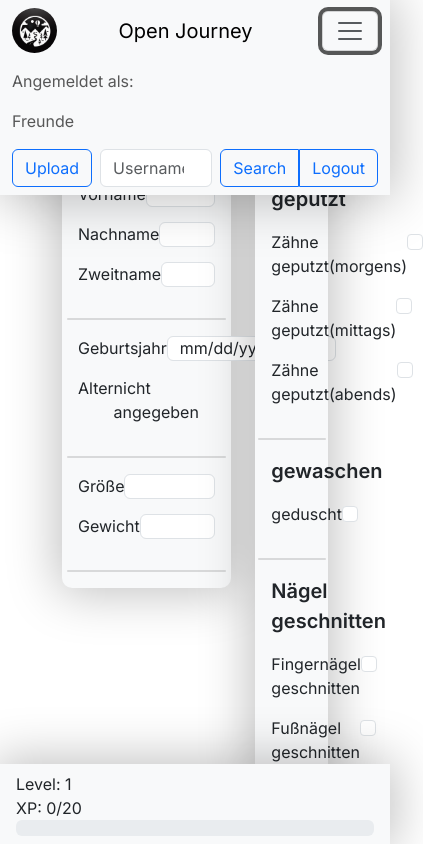
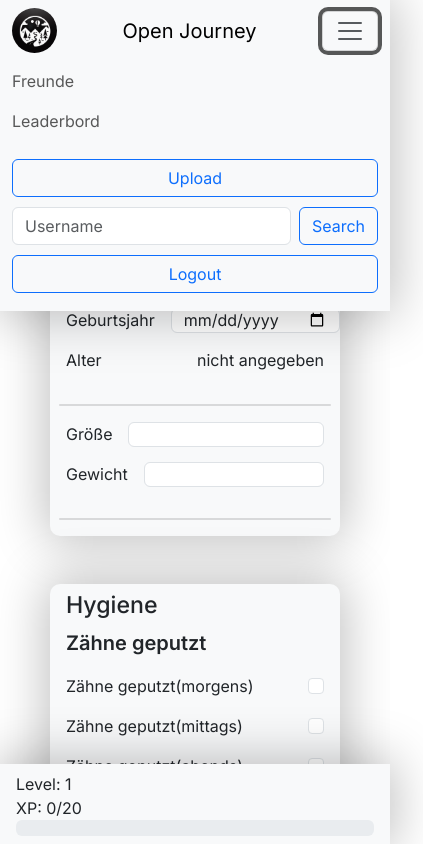
Before and after one commit to Fusraumspinne/open-journey, a Next.js app: page /dashboard in a window 390 px wide. Both pictures are taken after a click on the button 349 px from the left and 30 px from the top of the page. Shown: the top 844 px of the page, 423 px wide, since content can reach past the window. Built offline with nearby package versions, Linux system fonts and the light colour scheme; no server answers; the database is empty.

Commit message:
responsive

```diff
--- a/app/globals.css
+++ b/app/globals.css
@@ -1,3 +1,21 @@
+.big-screen{
+    display: block;
+}
+
+.small-screen{
+    display: none;
+}
+
+@media screen and (max-width: 991px) {
+    .small-screen{
+        display: block;
+    }
+
+    .big-screen{
+        display: none;
+    }
+}
+
 .box-shadow{
     -webkit-box-shadow: 0px 0px 50px 5px rgba(0,0,0,0.25);
     box-shadow: 0px 0px 50px 5px rgba(0,0,0,0.25);
--- a/komponenten/Overview.jsx
+++ b/komponenten/Overview.jsx
@@ -81,7 +81,7 @@ export default function Overview() {
     }
 
     const calculateXp = () => {
-        if(xp >= 0){
+        if (xp >= 0) {
             if (xp >= maxXp) {
                 setLevel(level + 1)
                 setXp(xp - maxXp)
@@ -158,6 +158,142 @@ export default function Overview() {
 
     return (
         <div>
+            <div className="small-screen">
+                <Navbar fixed="top" expand="lg" className="bg-body-tertiary box-shadow">
+                    <Container fluid>
+                        <Image src={"/icon/icon.JPG"} alt="icon" width={45} height={45} style={{ borderRadius: "50%" }} className="me-3" />
+                        <Navbar.Brand href="#">Open Journey</Navbar.Brand>
+                        <Navbar.Toggle aria-controls="navbarScroll" />
+                        <Navbar.Collapse id="navbarScroll">
+                            <Nav
+                                className="me-auto my-2 my-lg-0"
+                                style={{ maxHeight: '100px' }}
+                                navbarScroll
+                            >
+                                <Nav.Link href="/">Freunde</Nav.Link>
+                                <Nav.Link href="/">Leaderbord</Nav.Link>
+                            </Nav>
+                            <Button variant="outline-primary me-2 form-input-field" onClick={handleUpdate}>Upload</Button>
+                            <div className="d-flex">
+                                <Form.Control
+                                    type="search"
+                                    placeholder="Username"
+                                    className="me-2"
+                                    aria-label="Search"
+                                    bg="success"
+                                />
+                                <Button variant="outline-primary">Search</Button>
+                            </div>
+                            <Button variant="outline-primary form-input-field" onClick={() => signOut()}>Logout</Button>
+                        </Navbar.Collapse>
+                    </Container>
+                </Navbar>
+
+                <div style={{ marginBlock: "110px", marginInline: "50px" }}>
+                    <div className="my-5">
+                        <div className="bg-body-tertiary box-shadow card-container">
+                            <h1 className="ms-3 pt-2 fs-3">Persöhnliche Daten</h1>
+
+                            <div className="row">
+                                <div className="col">
+                                    <div>
+                                        <div className="d-flex justify-content-between">
+                                            <p className="mx-3">Vorname</p>
+                                            <Form.Control className="me-3 input-field" value={vorname} onChange={(e) => setVorname(e.target.value)} />
+                                        </div>
+                                        <div className="d-flex justify-content-between">
+                                            <p className="mx-3">Nachname</p>
+                                            <Form.Control className="me-3 input-field" value={nachname} onChange={(e) => setNachname(e.target.value)} />
+                                        </div>
+                                        <div className="d-flex justify-content-between">
+                                            <p className="mx-3">Zweitname</p>
+                                            <Form.Control className="me-3 input-field" value={zweitname} onChange={(e) => setZweitname(e.target.value)} />
+                                        </div>
+                                        <hr className="custom-hr" />
+                                    </div>
+                                    <div>
+                                        <div className="d-flex justify-content-between">
+                                            <p className="mx-3">Geburtsjahr</p>
+                                            <Form.Control className="me-3 input-field" type="date" value={geburtsjahr} onChange={handleDateChange} />
+                                        </div>
+                                        <div className="d-flex justify-content-between">
+                                            <p className="mx-3">Alter</p>
+                                            <p className="me-3">{alter}</p>
+                                        </div>
+                                        <hr className="custom-hr" />
+                                    </div>
+                                </div>
+                                <div className="col">
+                                    <div className="d-flex justify-content-between">
+                                        <p className="mx-3">Größe</p>
+                                        <Form.Control className="me-3 input-field" value={größe} onChange={(e) => setGröße(e.target.value)} />
+                                    </div>
+                                    <div className="d-flex justify-content-between">
+                                        <p className="mx-3">Gewicht</p>
+                                        <Form.Control className="me-3 input-field" value={gewicht} onChange={(e) => setGewicht(e.target.value)} />
+                                    </div>
+                                    <hr className="custom-hr" />
+                                </div>
+                            </div>
+                        </div>
+                    </div>
+
+                    <div>
+                        <div className="bg-body-tertiary box-shadow card-container">
+                            <h1 className="ms-3 pt-2 fs-3">Hygiene</h1>
+
+                            <div>
+                                <p className="ms-3 fs-5 fw-semibold">Zähne geputzt</p>
+
+                                <div className="d-flex justify-content-between">
+                                    <p className="ms-3">Zähne geputzt(morgens)</p>
+                                    <Form.Check type={"checkbox"} className="me-3" onChange={(e) => handleXpDrop(e, 7)} />
+                                </div>
+                                <div className="d-flex justify-content-between">
+                                    <p className="ms-3">Zähne geputzt(mittags)</p>
+                                    <Form.Check type={"checkbox"} className="me-3" onChange={(e) => handleXpDrop(e, 5)} />
+                                </div>
+                                <div className="d-flex justify-content-between">
+                                    <p className="ms-3">Zähne geputzt(abends)</p>
+                                    <Form.Check type={"checkbox"} className="me-3" onChange={(e) => handleXpDrop(e, 7)} />
+                                </div>
+                                <hr className="custom-hr" />
+                            </div>
+                            <div>
+                                <p className="ms-3 fs-5 fw-semibold">gewaschen</p>
+
+                                <div className="d-flex justify-content-between">
+                                    <p className="ms-3">geduscht</p>
+                                    <Form.Check type={"checkbox"} className="me-3" onChange={(e) => handleXpDrop(e, 15)} />
+                                </div>
+                                <hr className="custom-hr" />
+                            </div>
+                            <div>
+                                <p className="ms-3 fs-5 fw-semibold">Nägel geschnitten</p>
+
+                                <div className="d-flex justify-content-between">
+                                    <p className="ms-3">Fingernägel geschnitten</p>
+                                    <Form.Check type={"checkbox"} className="me-3" onChange={(e) => handleXpDrop(e, 20)} />
+                                </div>
+                                <div className="d-flex justify-content-between">
+                                    <p className="ms-3">Fußnägel geschnitten</p>
+                                    <Form.Check type={"checkbox"} className="me-3" onChange={(e) => handleXpDrop(e, 25)} />
+                                </div>
+                            </div>
+                        </div>
+                    </div>
+                </div>
+
+                <div className="fixed-bottom bg-body-tertiary box-shadow">
+                    <div className="mx-3 my-2">
+                        <div>Level: {level}</div>
+                        <div>XP: {xp}/{maxXp}</div>
+                        <ProgressBar now={xpPercent} />
+                    </div>
+                </div>
+            </div>
+
+            <div className="big-screen">
                 <Navbar fixed="top" expand="lg" className="bg-body-tertiary box-shadow">
                     <Container fluid>
                         <Image src={"/icon/icon.JPG"} alt="icon" width={45} height={45} style={{ borderRadius: "50%" }} className="me-2" />
@@ -169,8 +305,8 @@ export default function Overview() {
                                 style={{ maxHeight: '100px' }}
                                 navbarScroll
                             >
-                            <Nav.Link href="/">Angemeldet als: {session?.user?.name}</Nav.Link>
                                 <Nav.Link href="/">Freunde</Nav.Link>
+                                <Nav.Link href="/">Leaderbord</Nav.Link>
                             </Nav>
                             <div className="d-flex">
                                 <Button variant="outline-primary me-2" onClick={handleUpdate}>Upload</Button>
@@ -197,26 +333,26 @@ export default function Overview() {
                                 <div className="col">
                                     <div>
                                         <div className="d-flex justify-content-between">
-                                        <p className="ms-3">Vorname</p>
+                                            <p className="mx-3">Vorname</p>
                                             <Form.Control className="me-3 input-field" value={vorname} onChange={(e) => setVorname(e.target.value)} />
                                         </div>
                                         <div className="d-flex justify-content-between">
-                                        <p className="ms-3">Nachname</p>
+                                            <p className="mx-3">Nachname</p>
                                             <Form.Control className="me-3 input-field" value={nachname} onChange={(e) => setNachname(e.target.value)} />
                                         </div>
                                         <div className="d-flex justify-content-between">
-                                        <p className="ms-3">Zweitname</p>
+                                            <p className="mx-3">Zweitname</p>
                                             <Form.Control className="me-3 input-field" value={zweitname} onChange={(e) => setZweitname(e.target.value)} />
                                         </div>
                                         <hr className="custom-hr" />
                                     </div>
                                     <div>
                                         <div className="d-flex justify-content-between">
-                                        <p className="ms-3">Geburtsjahr</p>
+                                            <p className="mx-3">Geburtsjahr</p>
                                             <Form.Control className="me-3 input-field" type="date" value={geburtsjahr} onChange={handleDateChange} />
                                         </div>
                                         <div className="d-flex justify-content-between">
-                                        <p className="ms-3">Alter</p>
+                                            <p className="mx-3">Alter</p>
                                             <p className="me-3">{alter}</p>
                                         </div>
                                         <hr className="custom-hr" />
@@ -224,11 +360,11 @@ export default function Overview() {
                                 </div>
                                 <div className="col">
                                     <div className="d-flex justify-content-between">
-                                    <p className="ms-3">Größe</p>
+                                        <p className="mx-3">Größe</p>
                                         <Form.Control className="me-3 input-field" value={größe} onChange={(e) => setGröße(e.target.value)} />
                                     </div>
                                     <div className="d-flex justify-content-between">
-                                    <p className="ms-3">Gewicht</p>
+                                        <p className="mx-3">Gewicht</p>
                                         <Form.Control className="me-3 input-field" value={gewicht} onChange={(e) => setGewicht(e.target.value)} />
                                     </div>
                                     <hr className="custom-hr" />
@@ -246,15 +382,15 @@ export default function Overview() {
 
                                 <div className="d-flex justify-content-between">
                                     <p className="ms-3">Zähne geputzt(morgens)</p>
-                                <Form.Check type={"checkbox"} className="me-3" onChange={(e) => handleXpDrop(e, 7)}/>
+                                    <Form.Check type={"checkbox"} className="me-3" onChange={(e) => handleXpDrop(e, 7)} />
                                 </div>
                                 <div className="d-flex justify-content-between">
                                     <p className="ms-3">Zähne geputzt(mittags)</p>
-                                <Form.Check type={"checkbox"} className="me-3" onChange={(e) => handleXpDrop(e, 5)}/>
+                                    <Form.Check type={"checkbox"} className="me-3" onChange={(e) => handleXpDrop(e, 5)} />
                                 </div>
                                 <div className="d-flex justify-content-between">
                                     <p className="ms-3">Zähne geputzt(abends)</p>
-                                <Form.Check type={"checkbox"} className="me-3" onChange={(e) => handleXpDrop(e, 7)}/>
+                                    <Form.Check type={"checkbox"} className="me-3" onChange={(e) => handleXpDrop(e, 7)} />
                                 </div>
                                 <hr className="custom-hr" />
                             </div>
@@ -263,7 +399,7 @@ export default function Overview() {
 
                                 <div className="d-flex justify-content-between">
                                     <p className="ms-3">geduscht</p>
-                                <Form.Check type={"checkbox"} className="me-3" onChange={(e) => handleXpDrop(e, 15)}/>
+                                    <Form.Check type={"checkbox"} className="me-3" onChange={(e) => handleXpDrop(e, 15)} />
                                 </div>
                                 <hr className="custom-hr" />
                             </div>
@@ -272,11 +408,11 @@ export default function Overview() {
 
                                 <div className="d-flex justify-content-between">
                                     <p className="ms-3">Fingernägel geschnitten</p>
-                                <Form.Check type={"checkbox"} className="me-3" onChange={(e) => handleXpDrop(e, 20)}/>
+                                    <Form.Check type={"checkbox"} className="me-3" onChange={(e) => handleXpDrop(e, 20)} />
                                 </div>
                                 <div className="d-flex justify-content-between">
                                     <p className="ms-3">Fußnägel geschnitten</p>
-                                <Form.Check type={"checkbox"} className="me-3" onChange={(e) => handleXpDrop(e, 25)}/>
+                                    <Form.Check type={"checkbox"} className="me-3" onChange={(e) => handleXpDrop(e, 25)} />
                                 </div>
                             </div>
                         </div>
@@ -291,5 +427,6 @@ export default function Overview() {
                     </div>
                 </div>
             </div>
+        </div>
     )
 }
```
Lines whose indentation alone changed are shown as unchanged.
